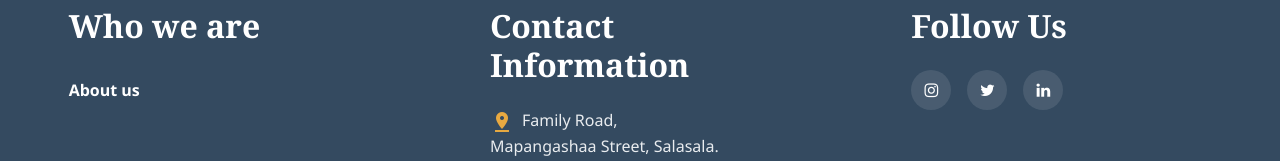
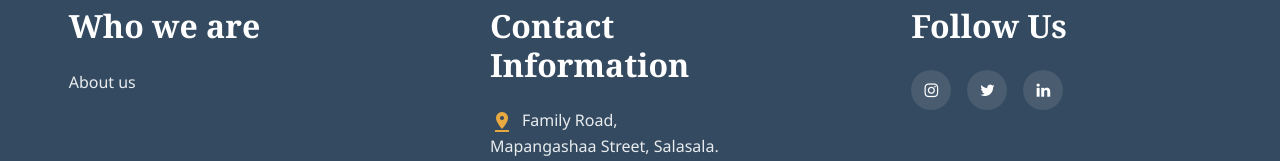
Before and after one commit to Ntanguligwa/hkh.org, a plain HTML site: page jobs.html in a window 1280 px wide. Shown: the part 1650-1811 px from the top of the page. Drawn offline with Linux system fonts and the light colour scheme.

Commit message:
Update jobs.html

```diff
--- a/jobs.html
+++ b/jobs.html
@@ -114,7 +114,7 @@
     <section class="footer-section">
       <h2>Who we are</h2>
       <div class="footer-links-container">
-         <a href="index.html" class="header-menu">About us</a>
+         <a href="index.html" class="footer-link">About us</a>
          </div>
     </section>
 
```
